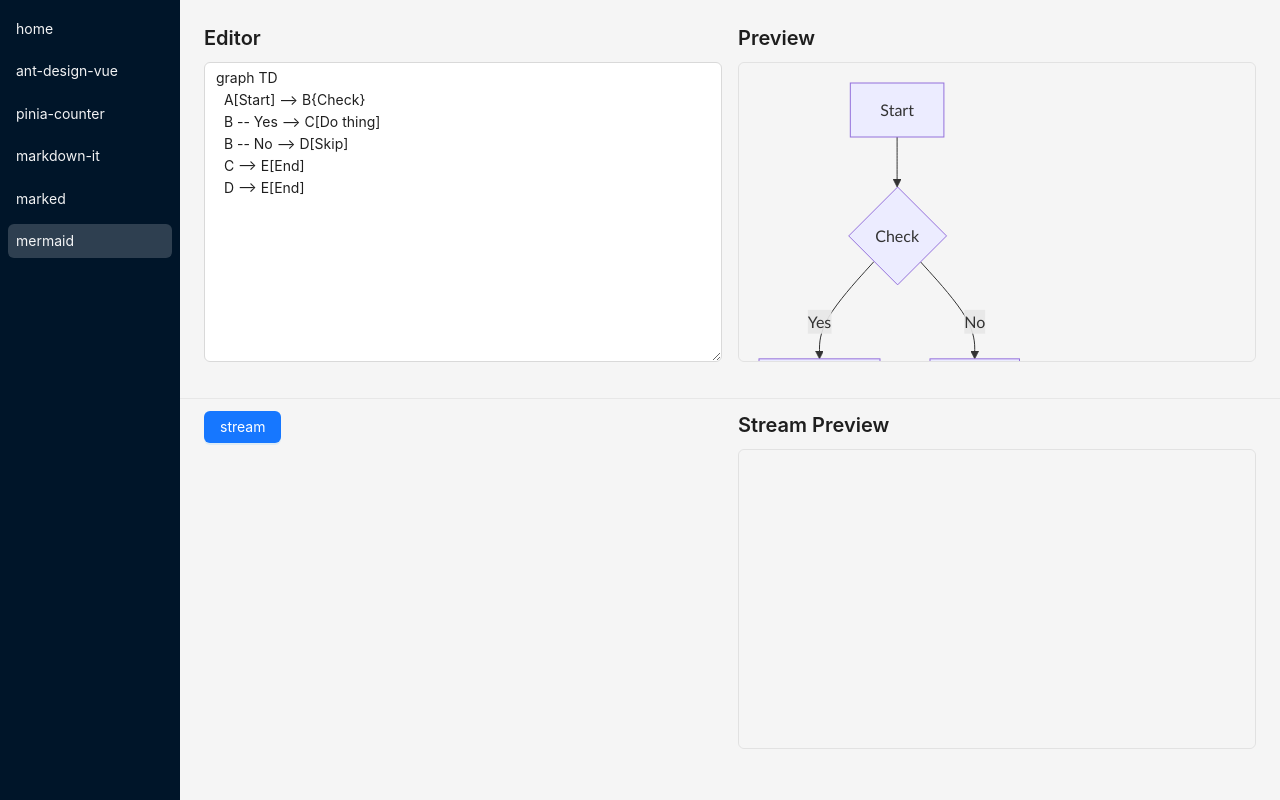
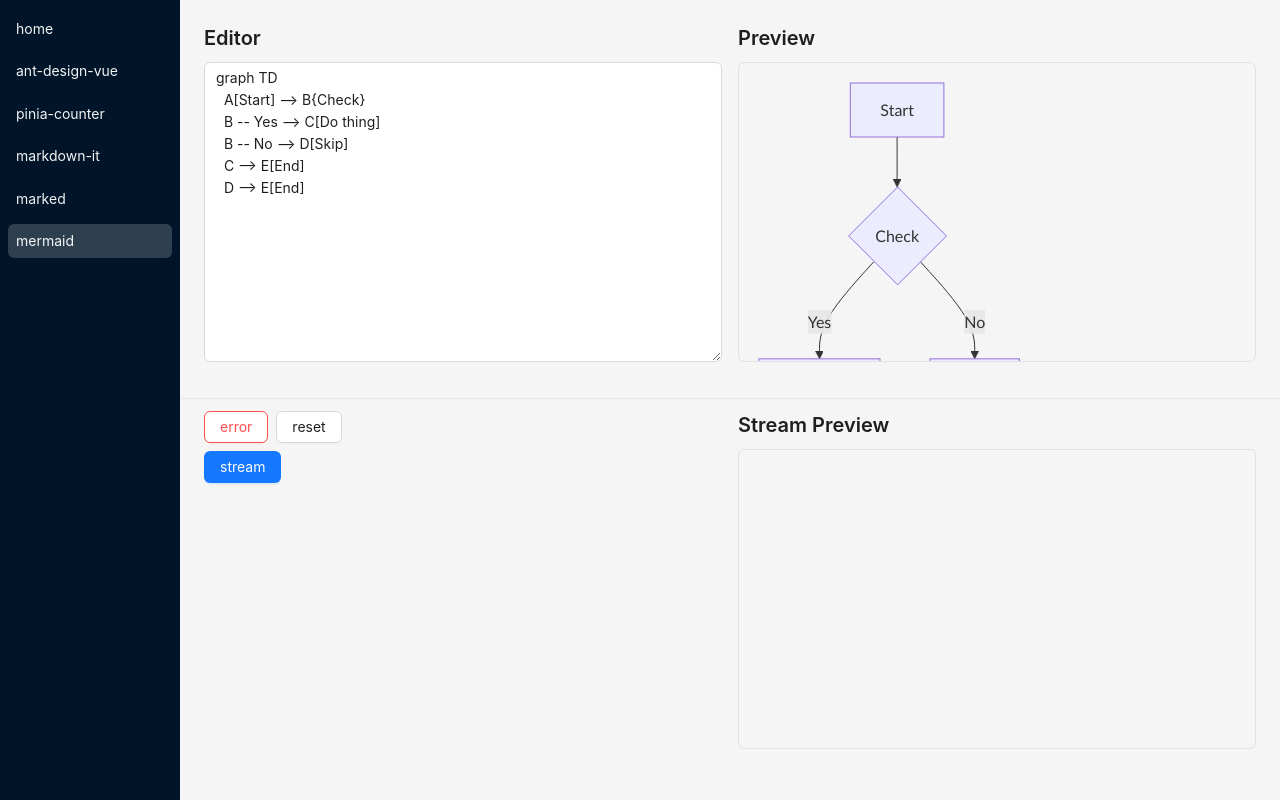
Before and after one commit to yokewang/vue3-ant-learn, a Vue app: page /mermaid in a window 1280 px wide. Built offline with nearby package versions, Linux system fonts and the light colour scheme.

Commit message:
fix mermaid error rendering

```diff
--- a/src/components/MermaidViewer.vue
+++ b/src/components/MermaidViewer.vue
@@ -14,6 +14,10 @@ const props = defineProps({
   debounceMs: {
     type: Number,
     default: 200,
+  },
+  suppressErrorRendering: {
+    type: Boolean,
+    default: true,
   },
 })
 
@@ -42,10 +46,18 @@ async function doRender() {
   try {
     const baseConfig = { startOnLoad: false, securityLevel: 'strict' }
     if (!mermaidInitialized) {
-      mermaid.initialize({ ...baseConfig, ...props.options })
+      mermaid.initialize({
+        ...baseConfig,
+        ...props.options,
+        suppressErrorRendering: props.suppressErrorRendering,
+      })
       mermaidInitialized = true
     } else if (props.options && Object.keys(props.options).length > 0) {
-      mermaid.initialize({ ...baseConfig, ...props.options })
+      mermaid.initialize({
+        ...baseConfig,
+        ...props.options,
+        suppressErrorRendering: props.suppressErrorRendering,
+      })
     }
 
     if (!code.trim()) {
--- a/src/views/MermaidView.vue
+++ b/src/views/MermaidView.vue
@@ -2,13 +2,15 @@
 import { ref, onBeforeUnmount, watch, nextTick } from 'vue'
 import MermaidViewer from '../components/MermaidViewer.vue'
 
-const text = ref(`graph TD
+const initialText = `graph TD
   A[Start] --> B{Check}
   B -- Yes --> C[Do thing]
   B -- No --> D[Skip]
   C --> E[End]
   D --> E[End]
-`)
+`
+
+const text = ref(initialText)
 
 const streamText = ref('')
 const streaming = ref(false)
@@ -23,6 +25,14 @@ function scrollToBottom() {
   if (el) {
     el.scrollTop = el.scrollHeight
   }
+}
+
+function prefixErrorToInitial() {
+  text.value = `***error***\n${initialText}`
+}
+
+function resetToInitial() {
+  text.value = initialText
 }
 
 function startStream() {
@@ -76,6 +86,12 @@ watch(streamText, async () => {
   <div style="padding: 0 24px 24px">
     <a-row :gutter="16">
       <a-col :span="12">
+        <div style="margin-bottom: 8px">
+          <a-space>
+            <a-button danger @click="prefixErrorToInitial">error</a-button>
+            <a-button @click="resetToInitial">reset</a-button>
+          </a-space>
+        </div>
         <a-button type="primary" @click="startStream" :loading="streaming">stream</a-button>
       </a-col>
       <a-col :span="12">
```
